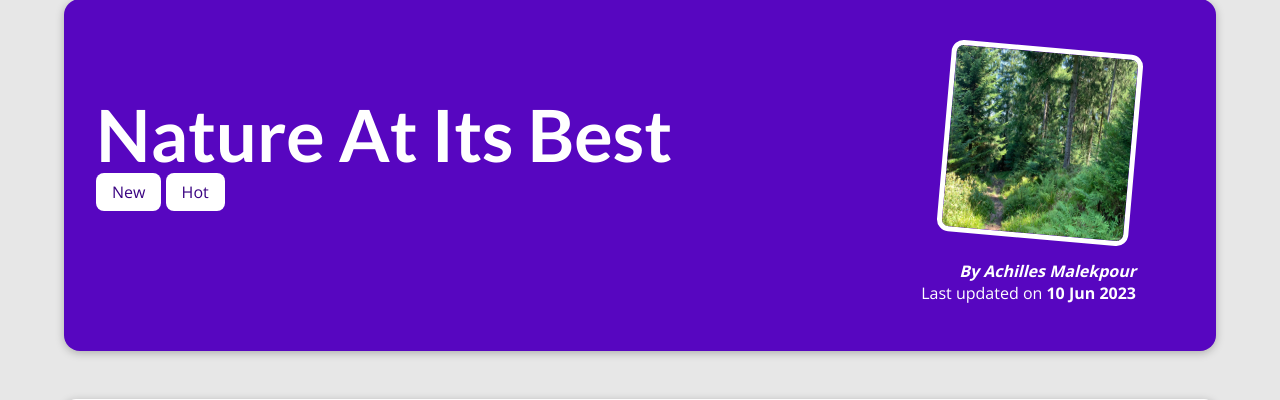
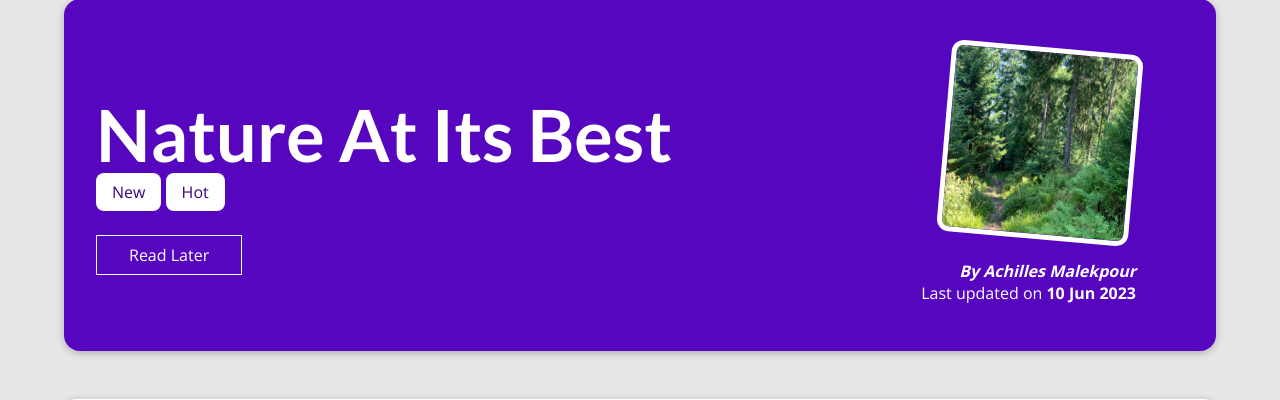
Before and after one commit to Malekpour99/django_my_site, a Django app: a page that uses blog/templates/blog/post-detail.html in a window 1280 px wide. Shown: the part 129-529 px from the top of the page. Run offline with Django 4.2, Linux system fonts and the light colour scheme; data comes from the database, SQL or seed files in the repository.

Commit message:
Created read-later button in the post-detail template for marking posts

```diff
--- a/blog/templates/blog/post-detail.html
+++ b/blog/templates/blog/post-detail.html
@@ -24,6 +24,13 @@
         {% for tag in post_tags %}
             <span class="tag">{{ tag.caption }}</span>
         {% endfor %}
+    </div>
+    <div id="read-later">
+        <form action="{% url "read-later" %}" method="POST">
+          {% csrf_token %}
+          <input type="hidden" value="{{ post.id }}" name="post_id">
+          <button>Read Later</button>
+        </form>
     </div>
     <article>
         <img src="{{ post.image.url }}" alt="{{ post.title }}" />
```
